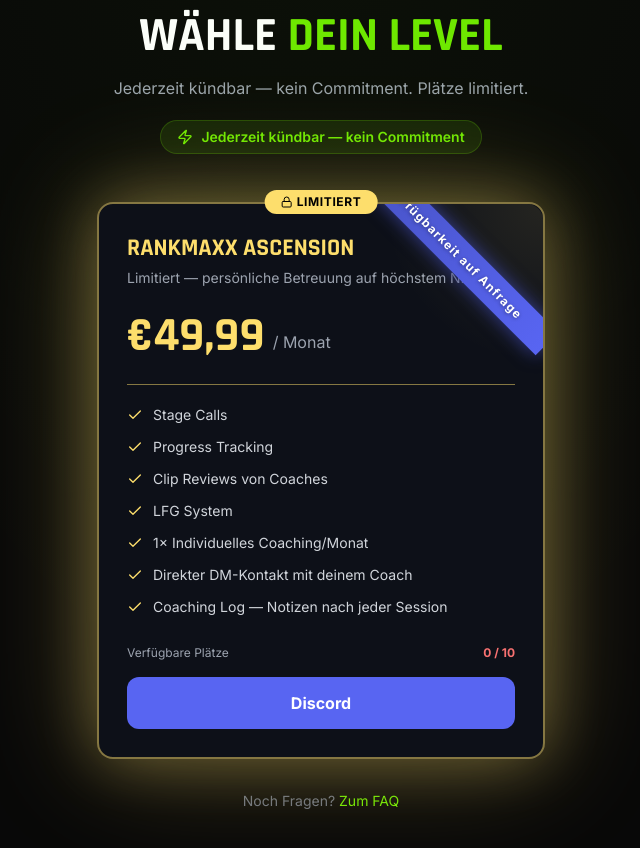
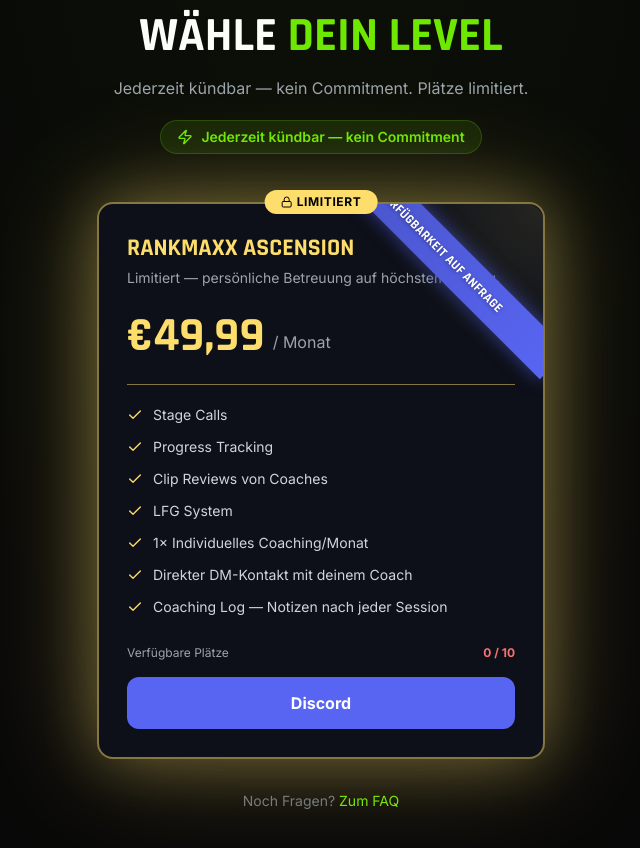
Before and after one commit to justinhelbig96-web/maxranktest, a Next.js app: page / in a window 1280 px wide. Shown: the part 2300-3148 px from the top of the page, without its empty margins (319-959 px from the left). Built offline with nearby package versions, Linux system fonts and the light colour scheme.

Commit message:
Pricing: refine ribbon typography/position (Discord blue)

```diff
--- a/components/Pricing.tsx
+++ b/components/Pricing.tsx
@@ -96,14 +96,15 @@
                 style={{ background: `radial-gradient(circle at top right, ${tier.color}, transparent 70%)` }}
               />
 
-              {/* Diagonal AUSVERKAUFT Banner (now Discord blue) */}
+              {/* Diagonal Hinweis-Banner (Discord blue) */}
               <div className="absolute inset-0 overflow-hidden rounded-2xl pointer-events-none">
                 <div
-                  className="absolute top-[32px] right-[-42px] w-[260px] text-center py-2 text-xs font-black tracking-widest text-white rotate-45 shadow-lg"
+                  className="absolute top-[28px] right-[-58px] w-[320px] text-center py-2.5 text-[12px] md:text-[13px] font-bold tracking-wide uppercase text-white rotate-45 shadow-lg ring-1 ring-white/10"
                   style={{
                     background: "linear-gradient(90deg, #4752C4, #5865F2)",
                     boxShadow: "0 0 18px rgba(88,101,242,0.6), 0 2px 8px rgba(0,0,0,0.5)",
                     textShadow: "0 1px 4px rgba(0,0,0,0.4)",
+                    fontFamily: "Rajdhani, sans-serif",
                   }}
                 >
                   Verfügbarkeit auf Anfrage
```
